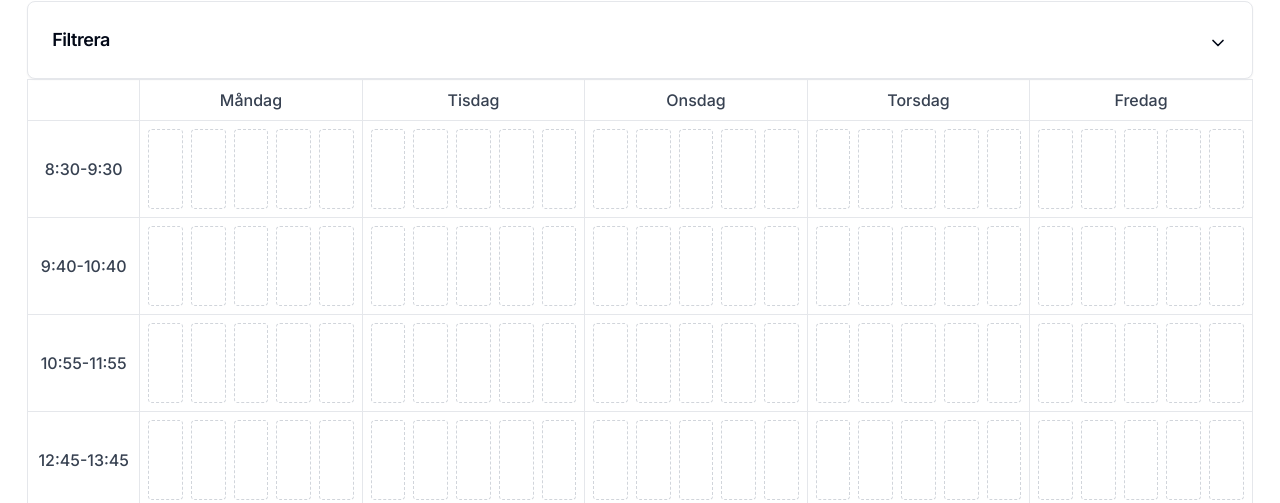
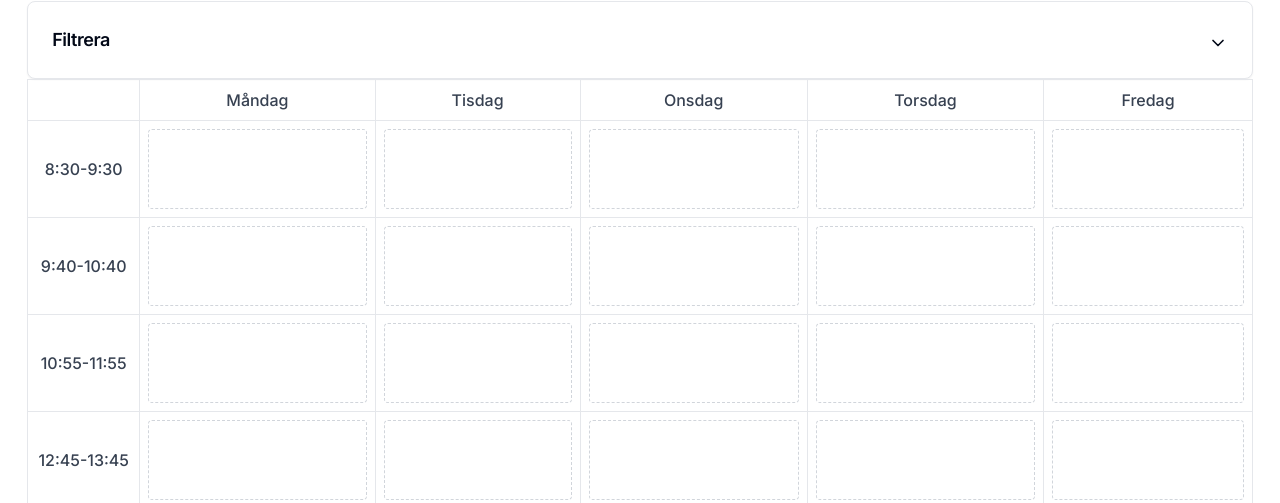
Before and after one commit to Saibot57/schedule-app2, a Next.js app: page / in a window 1280 px wide. Shown: the part 297-800 px from the top of the page. Built offline with nearby package versions, Linux system fonts and the light colour scheme.

Commit message:
scheduleslot expanding revision

```diff
--- a/src/components/ScheduleApp/components/ScheduleGrid/ScheduleSlot.tsx
+++ b/src/components/ScheduleApp/components/ScheduleGrid/ScheduleSlot.tsx
@@ -3,7 +3,7 @@
 import React, { useState } from 'react';
 import { ArrowDownCircle } from 'lucide-react';
 import type { Box, Restriction, Schedule } from '../../types';
-import { hasRestriction } from '../../utils/schedule';  // Fixed import
+import { hasRestriction } from '../../utils/schedule';
 
 interface ScheduleSlotProps {
   day: string;
@@ -39,18 +39,11 @@ export function ScheduleSlot({
 
   const handleDrop = (e: React.DragEvent<HTMLDivElement>) => {
     e.preventDefault();
-    console.log('Drop event triggered');
 
     const droppedBoxId = Number(e.dataTransfer.getData('boxId'));
-    console.log('Dropped box ID:', droppedBoxId);
+    const droppedBox = boxes.find(b => b.id === droppedBoxId);
 
-    const droppedBox = boxes.find(b => b.id === droppedBoxId);
-    console.log('Found box:', droppedBox);
-
-    if (!droppedBox) {
-      console.log('No box found with ID');
-      return;
-    }
+    if (!droppedBox) return;
 
     const timeSlotKey = `${day}-${time}`;
     const conflictingBoxes = Object.entries(schedule)
@@ -58,13 +51,9 @@ export function ScheduleSlot({
       .map(([, boxId]) => boxes.find(b => b.id === boxId))
       .filter((b): b is Box => b !== undefined);
 
-    console.log('Boxes in same time slot:', conflictingBoxes);
-
     const hasConflictResult = conflictingBoxes.some(existingBox =>
       hasRestriction(droppedBox.className, existingBox.className, restrictions)
     );
-
-    console.log('Has conflict:', hasConflictResult);
 
     if (hasConflictResult) {
       e.stopPropagation();
@@ -101,10 +90,11 @@ export function ScheduleSlot({
       className={`
         border rounded p-1 cursor-pointer relative
         min-h-[4.5rem] flex flex-col justify-between
-        hover:z-10 hover:scale-105 transition-all
+        hover:z-10 hover:scale-105 transition-all duration-200
         ${!box ? 'border-dashed border-gray-300' : ''}
         ${isHighlighted ? 'ring-2 ring-offset-2 ring-yellow-500' : ''}
         ${isRestricted ? 'ring-2 ring-offset-2 ring-red-500 shake' : ''}
+        w-full
       `}
       style={{
         ...(box ? { backgroundColor: box.color } : {}),
@@ -128,7 +118,7 @@ export function ScheduleSlot({
       `}</style>
       {box && (
         <>
-          <div className="text-[0.65rem] leading-tight">
+          <div className="text-[0.65rem] leading-tight flex-grow">
             <div className="font-medium mb-0.5 break-words">{box.className}</div>
             <div className="text-gray-600 break-words">{box.teacher}</div>
           </div>
--- a/src/components/ScheduleApp/components/ScheduleGrid/index.tsx
+++ b/src/components/ScheduleApp/components/ScheduleGrid/index.tsx
@@ -39,6 +39,19 @@ export function ScheduleGrid({
     e.preventDefault();
     e.dataTransfer.dropEffect = 'move';
   };
+
+  function getVisibleSlots(day: string, time: string): Array<{ slotIndex: number; box: Box }> {
+    const slots: Array<{ slotIndex: number; box: Box }> = [];
+
+    for (let slotIndex = 0; slotIndex < 5; slotIndex++) {
+      const box = getBoxInSlot(day, time, slotIndex, schedule, boxes);
+      if (box) {
+        slots.push({ slotIndex, box });
+      }
+    }
+
+    return slots;
+  }
 
   const shouldHighlightSlot = (day: string, time: string, slotIndex: number): boolean => {
     const box = getBoxInSlot(day, time, slotIndex, schedule, boxes);
@@ -100,13 +113,17 @@ export function ScheduleGrid({
               <td className="border font-medium text-gray-700 text-center px-2 py-2 w-28">
                 {time}
               </td>
-              {DAYS.map((day) => (
+              {DAYS.map((day) => {
+                const visibleSlots = getVisibleSlots(day, time);
+                const totalSlots = visibleSlots.length || 1;
+
+                return (
                   <td key={`${day}-${time}`} className="border relative p-2">
-                  <div className="grid grid-cols-5 gap-2 min-h-[5rem]">
-                    {[...Array(5)].map((_, slotIndex) => {
-                      const box = getBoxInSlot(day, time, slotIndex, schedule, boxes);
+                    <div className={`grid gap-2 min-h-[5rem] transition-all duration-200`}
+                         style={{ gridTemplateColumns: `repeat(${totalSlots}, 1fr)` }}>
+                      {visibleSlots.length > 0 ? (
+                        visibleSlots.map(({ slotIndex, box }) => {
                           const isHighlighted = shouldHighlightSlot(day, time, slotIndex);
-
                           return (
                             <React.Fragment key={slotIndex}>
                               <ScheduleSlot
@@ -143,10 +160,28 @@ export function ScheduleGrid({
                                 )}
                             </React.Fragment>
                           );
-                    })}
+                        })
+                      ) : (
+                        <ScheduleSlot
+                          day={day}
+                          time={time}
+                          slotIndex={0}
+                          box={undefined}
+                          boxes={boxes}
+                          schedule={schedule}
+                          restrictions={restrictions}
+                          isHighlighted={false}
+                          onDragOver={handleDragOver}
+                          onDrop={(e) => handleDrop(e, day, time, 0)}
+                          onSlotClick={() => onSlotClick(day, time, 0)}
+                          onMouseEnter={() => onSlotHover(day, time)}
+                          onMouseLeave={() => onSlotHover(null, null)}
+                        />
+                      )}
                     </div>
                   </td>
-              ))}
+                );
+              })}
             </tr>
           ))}
         </tbody>
```
Lines whose indentation alone changed are shown as unchanged.
